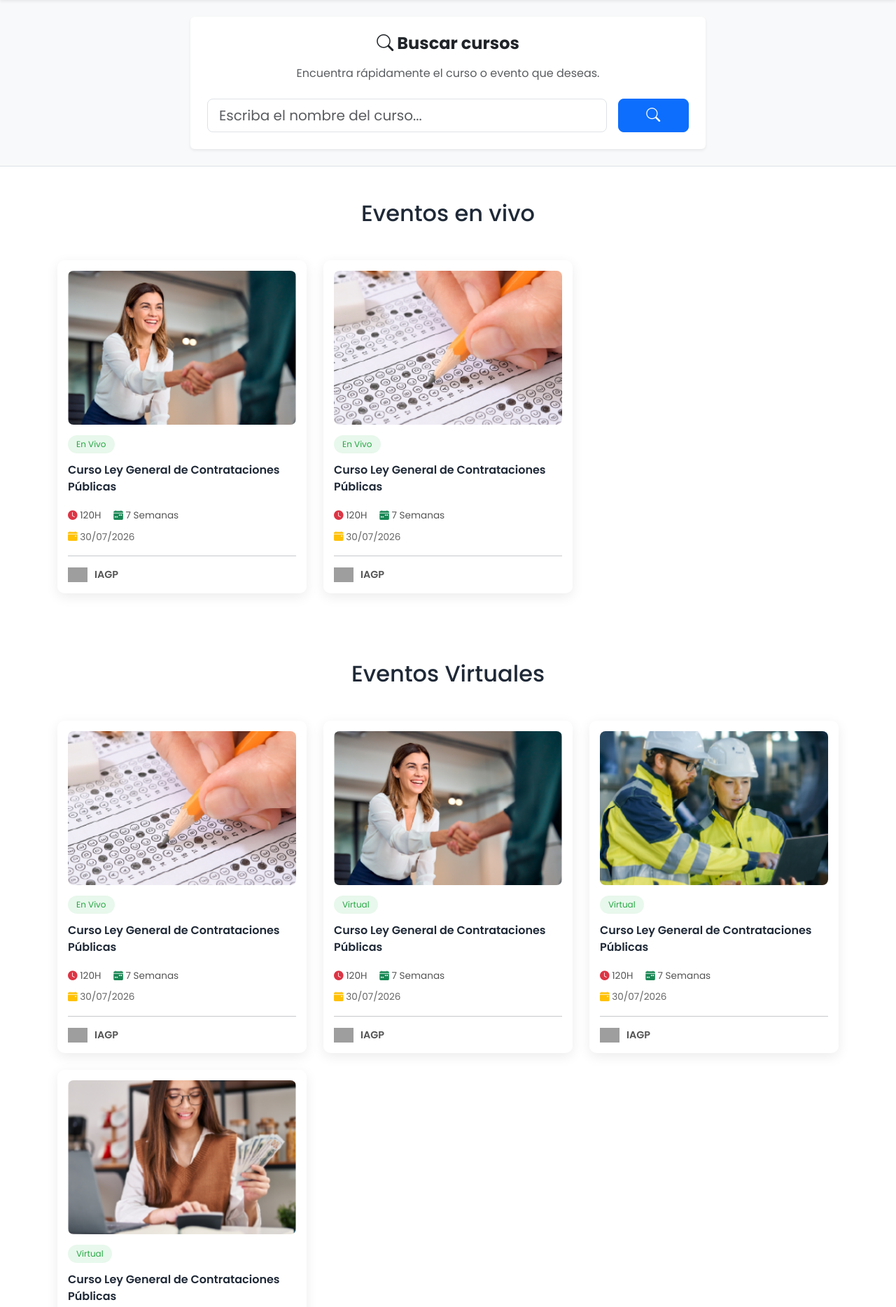
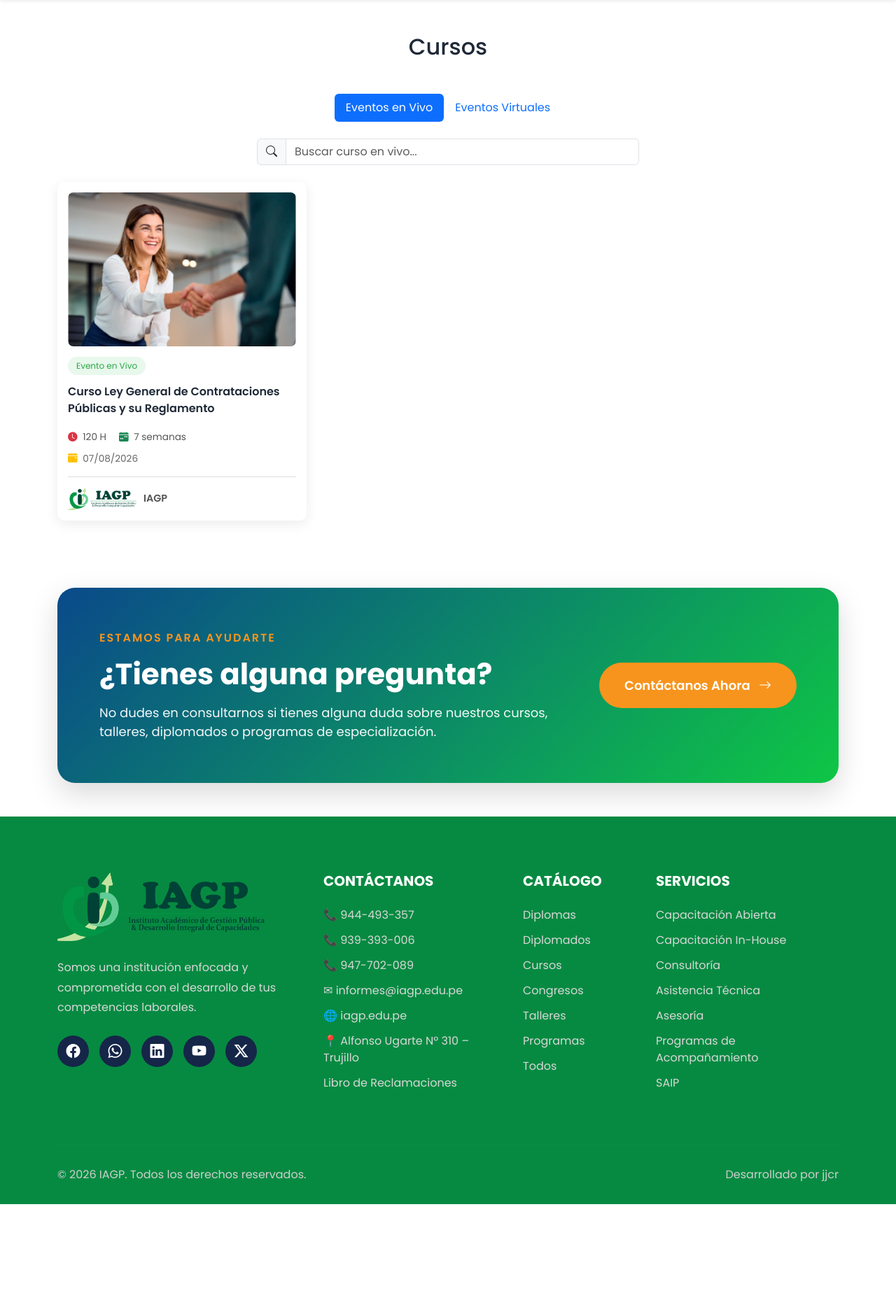
Before and after one commit to joeldevgit/biblioteca-virtual-iagp-system, a Django app: page /catalogo-academico/ in a window 1280 px wide. Shown: the part 94-1962 px from the top of the page at 70% size. After the commit the page ends 1815 px from the top, so only its background shows below. Run offline with Django 5.2, Linux system fonts and the light colour scheme; data comes from the database, SQL or seed files in the repository; both versions use the stored data as it was after the commit; grey boxes are pictures that could not be loaded.

Commit message:
Primer commit dinamico

```diff
--- a/apps/catalogo_academico/templates/catalogo_academico/index.html
+++ b/apps/catalogo_academico/templates/catalogo_academico/index.html
@@ -1,49 +1,188 @@
 {% extends "base.html" %}
+
+{% load static %}
 
 {% block content %}
 
-
-<!-- =========================================
-    BUSCADOR DE LIBROS
-========================================= -->
-<section class="search-course py-4 bg-light border-bottom">
+<section class="courses py-5">
     <div class="container">
 
-        <div class="row justify-content-center">
+        <div class="section-header text-center mb-5">
+            <h2 class="section-title">Cursos</h2>
+        </div>
 
-            <div class="col-lg-8">
+        <!-- Pestañas -->
+        <ul class="nav nav-pills justify-content-center mb-4" id="eventosTab" role="tablist">
 
-                <div class="card shadow-sm border-0">
-                    <div class="card-body p-4">
+            <li class="nav-item">
+                <button class="nav-link active" data-bs-toggle="pill" data-bs-target="#presenciales" type="button">
+                    Eventos en Vivo
+                </button>
+            </li>
 
-                        <h4 class="fw-bold text-center mb-3">
-                            <i class="bi bi-search"></i>
-                            Buscar cursos
-                        </h4>
+            <li class="nav-item">
+                <button class="nav-link" data-bs-toggle="pill" data-bs-target="#virtuales" type="button">
+                    Eventos Virtuales
+                </button>
+            </li>
 
-                        <p class="text-center text-muted mb-4">
-                            Encuentra rápidamente el curso o evento que deseas.
-                        </p>
+        </ul>
 
-                        <form class="row g-3">
 
-                            <div class="col-md-10">
-                                <input
-                                    type="text"
-                                    class="form-control form-control-lg"
-                                    id="searchCourse"
-                                    placeholder="Escriba el nombre del curso...">
+
+        <div class="tab-content">
+
+            <!-- EVENTOS EN VIVO -->
+            <div class="tab-pane fade show active" id="presenciales">
+
+                <div class="row justify-content-center mb-4">
+
+                    <div class="col-lg-6">
+
+                        <div class="input-group">
+
+                            <span class="input-group-text">
+                                <i class="bi bi-search"></i>
+                            </span>
+
+                            <input type="text" id="buscarVivo" class="form-control"
+                                placeholder="Buscar curso en vivo...">
+
+                        </div>
+
+                    </div>
+
+                </div>
+
+                <div class="row g-4" id="listaVivo">
+
+                    {% for curso in cursos_vivo %}
+
+                    <div class="col-lg-4 col-md-6 curso-item">
+
+                        <div class="course-card">
+
+                            <div class="course-image-wrapper">
+                                <img src="{{ curso.imagen.url }}" class="course-image">
                             </div>
 
-                            <div class="col-md-2 d-grid">
-                                <button type="submit" class="btn btn-primary btn-lg">
-                                    <i class="bi bi-search"></i>
-                                </button>
+                            <div class="course-body">
+
+                                <span class="course-status">
+                                    Evento en Vivo
+                                </span>
+
+                                <h5 class="course-title">
+                                    {{ curso.titulo }}
+                                </h5>
+
+                                <div class="course-info">
+
+                                    <span>
+                                        <i class="bi bi-clock-fill text-danger me-1"></i>
+                                        {{ curso.horas }} H
+                                    </span>
+
+                                    <span>
+                                        <i class="bi bi-calendar-week-fill text-success me-1"></i>
+                                        {{ curso.semanas }} semanas
+                                    </span>
+
+                                </div>
+
+                                <div class="course-date">
+                                    <i class="bi bi-calendar-event-fill text-warning me-1"></i>
+                                    {{ curso.fecha_inicio|date:"d/m/Y" }}
+                                </div>
+
+
+
+                                <div class="course-footer">
+                                    <img src="{% static 'assets/img/logo.png' %}" width="98" alt="Logo IAGP">
+                                    <span>IAGP</span>
+                                </div>
                             </div>
 
-                        </form>
+                        </div>
 
                     </div>
+
+                    {% endfor %}
+
+                </div>
+
+            </div>
+
+
+
+            <!-- EVENTOS VIRTUALES -->
+            <div class="tab-pane fade" id="virtuales">
+
+                <div class="row justify-content-center mb-4">
+
+                    <div class="col-lg-6">
+
+                        <div class="input-group">
+
+                            <span class="input-group-text">
+                                <i class="bi bi-search"></i>
+                            </span>
+
+                            <input type="text" id="buscarVirtual" class="form-control"
+                                placeholder="Buscar curso virtual...">
+
+                        </div>
+
+                    </div>
+
+                </div>
+
+                <div class="row g-4" id="listaVirtual">
+
+                    {% for curso in cursos_virtual %}
+
+                    <div class="col-lg-4 col-md-6 curso-item">
+
+                        <div class="course-card">
+
+                            <div class="course-image-wrapper">
+                                <img src="{{ curso.imagen.url }}" class="course-image">
+                            </div>
+
+                            <div class="course-body">
+
+                                <span class="course-status">
+                                    Evento en Vivo
+                                </span>
+
+                                <h5 class="course-title">
+                                    {{ curso.titulo }}
+                                </h5>
+
+                                <div class="course-info">
+
+                                    <span>
+                                        {{ curso.horas }} H
+                                    </span>
+
+                                    <span>
+                                        {{ curso.semanas }} semanas
+                                    </span>
+
+                                </div>
+
+                                <div class="course-date">
+                                    {{ curso.fecha_inicio|date:"d/m/Y" }}
+                                </div>
+
+                            </div>
+
+                        </div>
+
+                    </div>
+
+                    {% endfor %}
+
                 </div>
 
             </div>
@@ -54,396 +193,31 @@
 </section>
 
 
+<script>
+    function activarBuscador(inputId, listaId) {
 
+        const input = document.getElementById(inputId);
 
-<section class="courses py-5">
+        input.addEventListener("keyup", function () {
 
-    <div class="container">
+            const texto = this.value.toLowerCase();
 
-        <div class="section-header text-center mb-5">
+            document.querySelectorAll("#" + listaId + " .curso-item").forEach(function (item) {
 
-            <h2 class="section-title">Eventos en vivo</h2>
+                const titulo = item.querySelector(".course-title")
+                    .textContent
+                    .toLowerCase();
 
-        </div>
+                item.style.display = titulo.includes(texto) ? "" : "none";
 
-        <div class="row g-4">
+            });
 
-            <!-- Curso 1-->
-            <div class="col-lg-4 col-md-6">
+        });
 
-                <div class="course-card">
+    }
 
-                    <div class="course-image-wrapper">
-                        <img src="media/cursos/curso1.jpg" class="course-image" alt="">
-                    </div>
-
-                    <div class="course-body">
-
-                        <span class="course-status">
-                            En Vivo
-                        </span>
-
-                        <h5 class="course-title">
-                            Curso Ley General de Contrataciones Públicas
-                        </h5>
-
-                        <div class="course-info">
-
-                            <span>
-                                <i class="bi bi-clock-fill text-danger"></i>
-                                120H
-                            </span>
-
-                            <span>
-                                <i class="bi bi-calendar-week-fill text-success"></i>
-                                7 Semanas
-                            </span>
-
-                        </div>
-
-                        <div class="course-date">
-
-                            <i class="bi bi-calendar-event-fill text-warning"></i>
-
-                            30/07/2026
-
-                        </div>
-
-                        <hr>
-
-                        <div class="course-footer">
-
-                            <img src="media/logo.png" width="28">
-
-                            <span>IAGP</span>
-
-                        </div>
-
-                    </div>
-
-                </div>
-
-            </div>
-
-
-            <!-- Curso 2-->
-            <div class="col-lg-4 col-md-6">
-
-                <div class="course-card">
-
-                    <div class="course-image-wrapper">
-                        <img src="media/cursos/curso2.jpg" class="course-image" alt="">
-                    </div>
-
-                    <div class="course-body">
-
-                        <span class="course-status">
-                            En Vivo
-                        </span>
-
-                        <h5 class="course-title">
-                            Curso Ley General de Contrataciones Públicas
-                        </h5>
-
-                        <div class="course-info">
-
-                            <span>
-                                <i class="bi bi-clock-fill text-danger"></i>
-                                120H
-                            </span>
-
-                            <span>
-                                <i class="bi bi-calendar-week-fill text-success"></i>
-                                7 Semanas
-                            </span>
-
-                        </div>
-
-                        <div class="course-date">
-
-                            <i class="bi bi-calendar-event-fill text-warning"></i>
-
-                            30/07/2026
-
-                        </div>
-
-                        <hr>
-
-                        <div class="course-footer">
-
-                            <img src="media/logo.png" width="28">
-
-                            <span>IAGP</span>
-
-                        </div>
-
-                    </div>
-
-                </div>
-
-            </div>
-
-
-        </div>
-
-    </div>
-
-</section>
-
-
-
-
-<section class="courses py-5">
-
-    <div class="container">
-
-        <div class="section-header text-center mb-5">
-
-            <h2 class="section-title">Eventos Virtuales</h2>
-
-        </div>
-
-        <div class="row g-4">
-
-            <!-- Curso 1-->
-            <div class="col-lg-4 col-md-6">
-
-                <div class="course-card">
-
-                    <div class="course-image-wrapper">
-                        <img src="media/cursos/curso2.jpg" class="course-image" alt="">
-                    </div>
-
-                    <div class="course-body">
-
-                        <span class="course-status">
-                            En Vivo
-                        </span>
-
-                        <h5 class="course-title">
-                            Curso Ley General de Contrataciones Públicas
-                        </h5>
-
-                        <div class="course-info">
-
-                            <span>
-                                <i class="bi bi-clock-fill text-danger"></i>
-                                120H
-                            </span>
-
-                            <span>
-                                <i class="bi bi-calendar-week-fill text-success"></i>
-                                7 Semanas
-                            </span>
-
-                        </div>
-
-                        <div class="course-date">
-
-                            <i class="bi bi-calendar-event-fill text-warning"></i>
-
-                            30/07/2026
-
-                        </div>
-
-                        <hr>
-
-                        <div class="course-footer">
-
-                            <img src="media/logo.png" width="28">
-
-                            <span>IAGP</span>
-
-                        </div>
-
-                    </div>
-
-                </div>
-
-            </div>
-
-
-            <!-- Curso 2-->
-            <div class="col-lg-4 col-md-6">
-
-                <div class="course-card">
-
-                    <div class="course-image-wrapper">
-                        <img src="media/cursos/curso1.jpg" class="course-image" alt="">
-                    </div>
-
-                    <div class="course-body">
-
-                        <span class="course-status">
-                            Virtual
-                        </span>
-
-                        <h5 class="course-title">
-                            Curso Ley General de Contrataciones Públicas
-                        </h5>
-
-                        <div class="course-info">
-
-                            <span>
-                                <i class="bi bi-clock-fill text-danger"></i>
-                                120H
-                            </span>
-
-                            <span>
-                                <i class="bi bi-calendar-week-fill text-success"></i>
-                                7 Semanas
-                            </span>
-
-                        </div>
-
-                        <div class="course-date">
-
-                            <i class="bi bi-calendar-event-fill text-warning"></i>
-
-                            30/07/2026
-
-                        </div>
-
-                        <hr>
-
-                        <div class="course-footer">
-
-                            <img src="media/logo.png" width="28">
-
-                            <span>IAGP</span>
-
-                        </div>
-
-                    </div>
-
-                </div>
-
-            </div>
-
-
-            <!-- Curso 3-->
-            <div class="col-lg-4 col-md-6">
-
-                <div class="course-card">
-
-                    <div class="course-image-wrapper">
-                        <img src="media/cursos/curso4.jpg" class="course-image" alt="">
-                    </div>
-
-                    <div class="course-body">
-
-                        <span class="course-status">
-                            Virtual
-                        </span>
-
-                        <h5 class="course-title">
-                            Curso Ley General de Contrataciones Públicas
-                        </h5>
-
-                        <div class="course-info">
-
-                            <span>
-                                <i class="bi bi-clock-fill text-danger"></i>
-                                120H
-                            </span>
-
-                            <span>
-                                <i class="bi bi-calendar-week-fill text-success"></i>
-                                7 Semanas
-                            </span>
-
-                        </div>
-
-                        <div class="course-date">
-
-                            <i class="bi bi-calendar-event-fill text-warning"></i>
-
-                            30/07/2026
-
-                        </div>
-
-                        <hr>
-
-                        <div class="course-footer">
-
-                            <img src="media/logo.png" width="28">
-
-                            <span>IAGP</span>
-
-                        </div>
-
-                    </div>
-
-                </div>
-
-            </div>
-
-
-            <!-- Curso 4-->
-            <div class="col-lg-4 col-md-6">
-
-                <div class="course-card">
-
-                    <div class="course-image-wrapper">
-                        <img src="media/cursos/curso5.jpg" class="course-image" alt="">
-                    </div>
-
-                    <div class="course-body">
-
-                        <span class="course-status">
-                            Virtual
-                        </span>
-
-                        <h5 class="course-title">
-                            Curso Ley General de Contrataciones Públicas
-                        </h5>
-
-                        <div class="course-info">
-
-                            <span>
-                                <i class="bi bi-clock-fill text-danger"></i>
-                                120H
-                            </span>
-
-                            <span>
-                                <i class="bi bi-calendar-week-fill text-success"></i>
-                                7 Semanas
-                            </span>
-
-                        </div>
-
-                        <div class="course-date">
-
-                            <i class="bi bi-calendar-event-fill text-warning"></i>
-
-                            30/07/2026
-
-                        </div>
-
-                        <hr>
-
-                        <div class="course-footer">
-
-                            <img src="media/logo.png" width="28">
-
-                            <span>IAGP</span>
-
-                        </div>
-
-                    </div>
-
-                </div>
-
-            </div>
-
-
-        </div>
-
-
-    </div>
-
-</section>
-
-
+    activarBuscador("buscarVivo", "listaVivo");
+    activarBuscador("buscarVirtual", "listaVirtual");
+</script>
 
 {% endblock %}
--- a/apps/catalogo_academico/views.py
+++ b/apps/catalogo_academico/views.py
@@ -1,4 +1,19 @@
 from django.shortcuts import render
+from .models import Curso
 
 def index(request):
-    return render(request, "catalogo_academico/index.html")
+
+    cursos_vivo = Curso.objects.filter(
+        tipo="vivo",
+        activo=True
+    ).order_by("orden")
+
+    cursos_virtual = Curso.objects.filter(
+        tipo="virtual",
+        activo=True
+    ).order_by("orden")
+
+    return render(request, "catalogo_academico/index.html", {
+        "cursos_vivo": cursos_vivo,
+        "cursos_virtual": cursos_virtual,
+    })
--- a/config/settings/local.py
+++ b/config/settings/local.py
@@ -6,9 +6,9 @@ SECRET_KEY = "django-insecure-ixyp)xg_n5*z*i)$-i%4%_2z-s9&-ae6ffisc-jdory-m9$-^&
 
 ALLOWED_HOSTS = []
 
-INSTALLED_APPS += [
-    "django_browser_reload",
-]
+# INSTALLED_APPS += [
+#     "django_browser_reload",
+# ]
 
 DATABASES = {
     "default": {
--- a/manage.py
+++ b/manage.py
@@ -8,7 +8,8 @@ def main():
     """Run administrative tasks."""
     os.environ.setdefault(
         "DJANGO_SETTINGS_MODULE",
-        "config.settings.production"
+        # "config.settings.production"  # RENDER
+        "config.settings.local"
     )
     try:
         from django.core.management import execute_from_command_line
--- a/static/assets/css/base.css
+++ b/static/assets/css/base.css
@@ -430,6 +430,10 @@ HERO
     font-size:.9rem;
     font-weight:600;
     color:#555;
+
+    border-top:1px solid #ddd;
+    padding-top:15px;
+    margin-top:15px;
 }
 
 
```
Also changed, not shown: apps/catalogo_academico/admin.py (+21 -1 lines), apps/catalogo_academico/models.py (+38 -1 lines), config/asgi.py (+0 -9 lines), apps/catalogo_academico/migrations/0001_initial.py (added), db.sqlite3, media/cursos/Curso-Contrataciones-del-Estado.png (added), media/cursos/virtual1.png (added).
